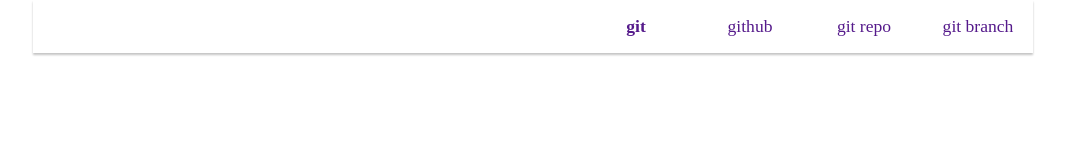
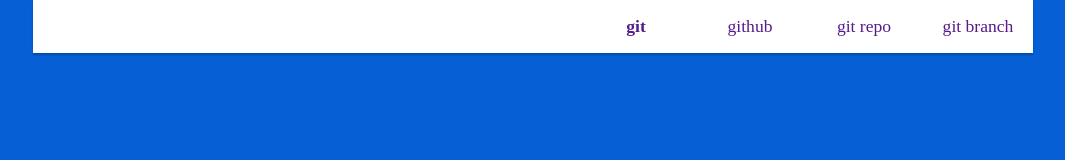
Before and after one commit to frankjr212711/git_sampling, a plain HTML site: page index.html in a window 1280 px wide. Shown: the whole page, without its empty margins (107-1172 px from the left). Drawn offline with Linux system fonts and the light colour scheme.

Commit message:
added styles to container @main

```diff
--- a/styles.css
+++ b/styles.css
@@ -1,9 +1,14 @@
 
+.container {
+    height: 100vh;
 
+    background: #065fd4;
+}
 .container header {
     width: 100%;
     max-width: 1000px;
     margin: 0 auto;
+    background: #fff;
     box-shadow: 0px 2px 2px 0 rgba(0, 0, 0, .23);
 }
 .container header nav {
```
